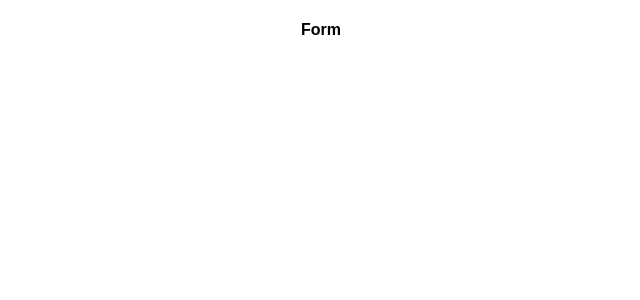
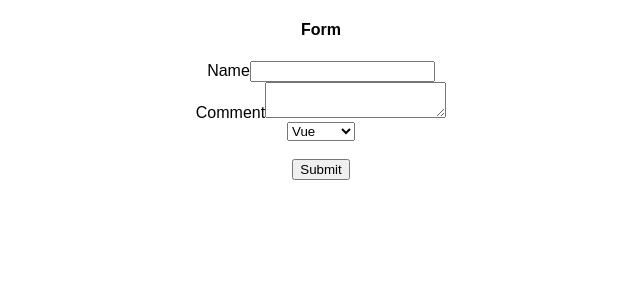
Before and after one commit to JooYoo/react-tp-form, a React (Create React App) app: page / in a window 1280 px wide. Shown: the top 300 px of the page, without its empty margins (319-959 px from the left). Built offline with nearby package versions, Linux system fonts and the light colour scheme.

Commit message:
dev: add inputs DOM

```diff
--- a/src/components/Form.jsx
+++ b/src/components/Form.jsx
@@ -4,6 +4,28 @@ const Form = () => {
   return (
     <form>
       <h4>Form</h4>
+
+      <div>
+        <label>Name</label>
+        <input type="text" />
+      </div>
+
+      <div>
+        <label>Comment</label>
+        <textarea></textarea>
+      </div>
+
+      <div>
+        <select value="Vue">
+          <option value="React">React</option>
+          <option value="Vue">Vue</option>
+          <option value="Angular">Angular</option>
+        </select>
+      </div>
+
+      <br />
+
+      <button type="submit">Submit</button>
     </form>
   );
 };
```
